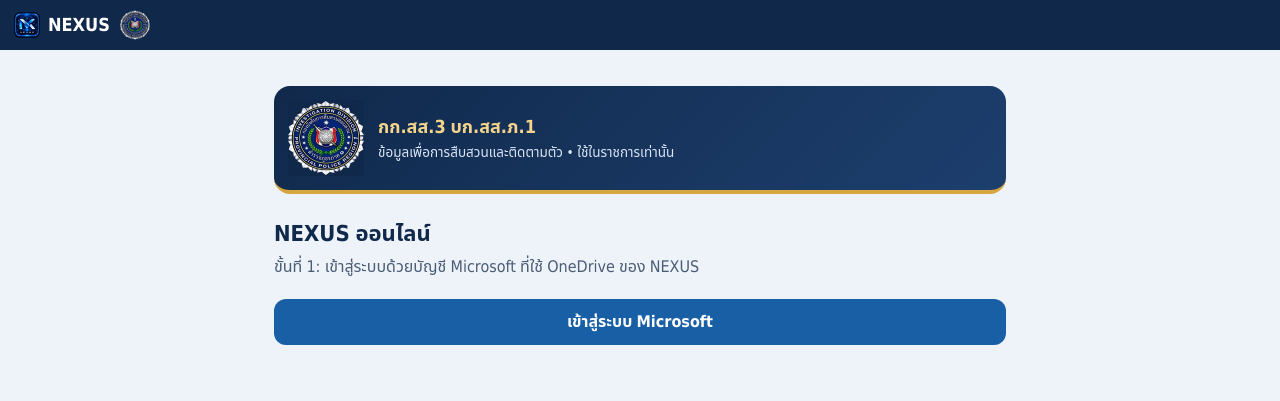
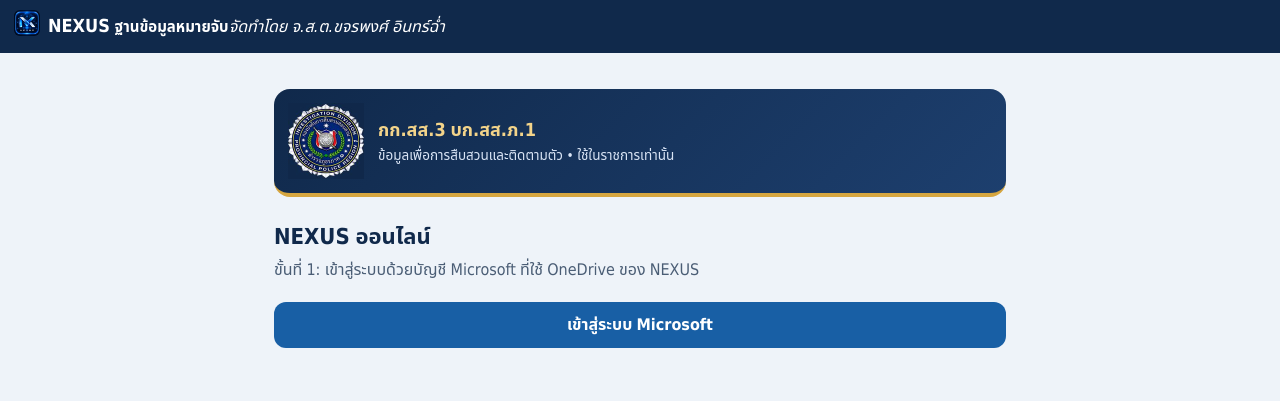
Before and after one commit to twipsskate-maker/nexus, a plain HTML site: page index.html in a window 1280 px wide. Drawn offline with Linux system fonts and the light colour scheme.

Commit message:
Update index.html

```diff
--- a/index.html
+++ b/index.html
@@ -15,7 +15,7 @@
 <link rel="stylesheet" href="style.css">
 </head>
 <body>
-<header class="bar"><img src="icon.jpg" alt=""><b>NEXUS</b><img class="emblem" src="emblem.jpg" alt="ตรา บก.สส.ภ.1"><span id="stamp" class="desk"></span><button id="lock" type="button" hidden>ล็อก</button></header>
+<header class="bar"><span class="logo"><img src="icon.jpg" alt=""></span><div class="brand"><b>NEXUS <small>ฐานข้อมูลหมายจับ</small></b><i>จัดทำโดย จ.ส.ต.ขจรพงศ์ อินทร์ฉ่ำ</i></div><span id="stamp" class="desk"></span><button id="lock" type="button" hidden>ล็อก</button></header>
 <main>
  <section id="setup" class="panel" hidden>
   <h1>ยังไม่ได้ตั้งค่าเว็บ</h1>
```
